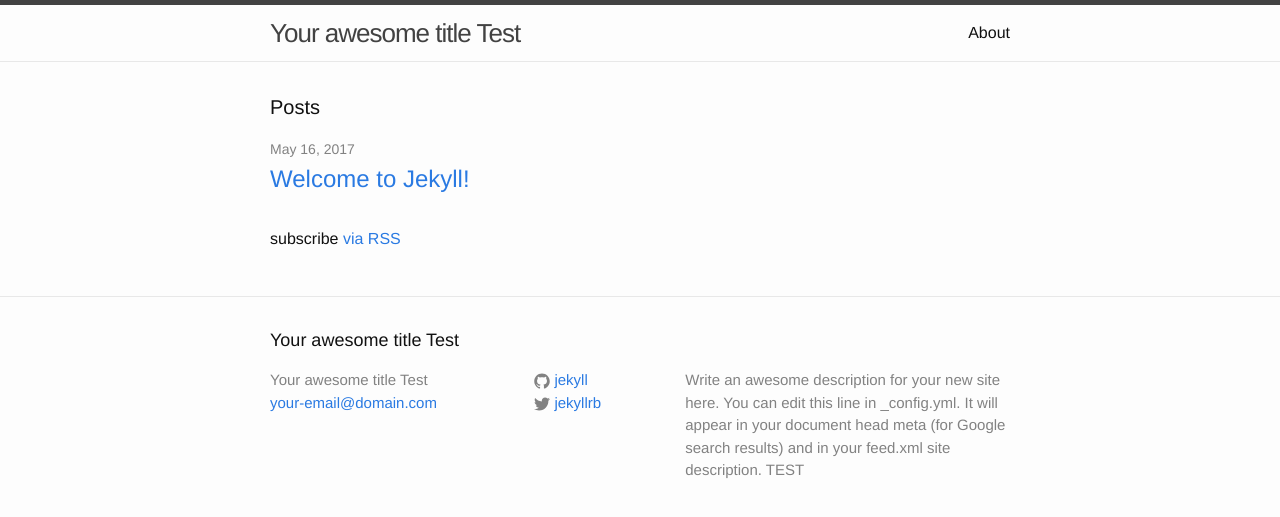
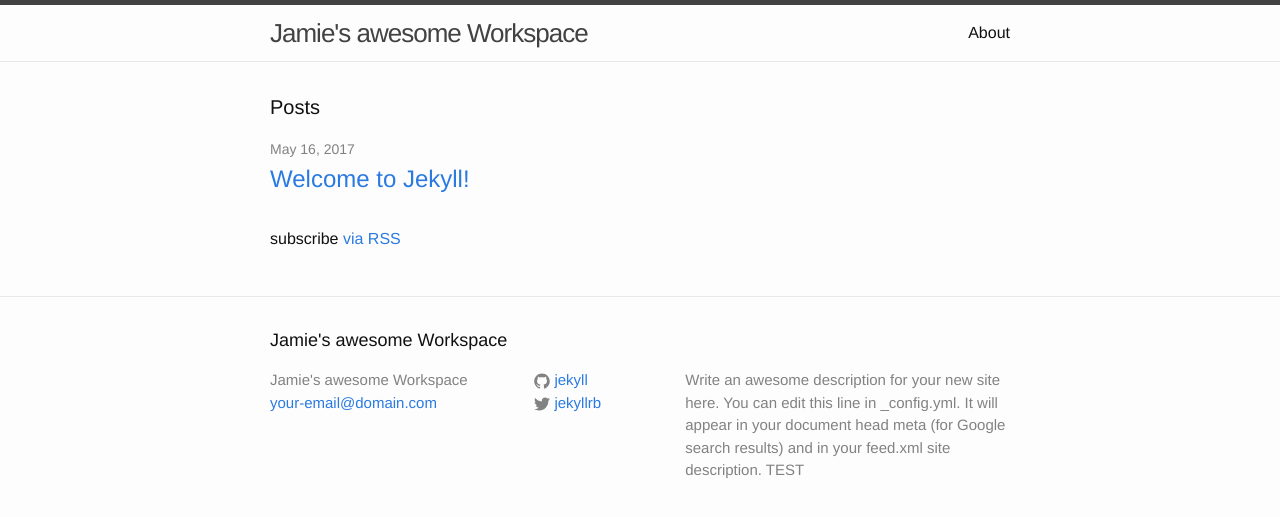
Before and after one commit to jamieson-mcdonell/jamie-son-mcdonell.github.io, a Jekyll site: the page built from index.html, in a window 1280 px wide. Shown: the top 517 px of the page. Built offline with Jekyll 4.4.1, drawn with Linux system fonts in a browser that asks for light colours.

Commit message:
Update _config.yml

```diff
--- a/_config.yml
+++ b/_config.yml
@@ -6,7 +6,7 @@
 # 'jekyll serve'. If you change this file, please restart the server process.
 
 # Site settings
-title: Your awesome title Test
+title: "Jamie's awesome Workspace"
 email: your-email@domain.com
 description: > # this means to ignore newlines until "baseurl:"
   Write an awesome description for your new site here. You can edit this
```
